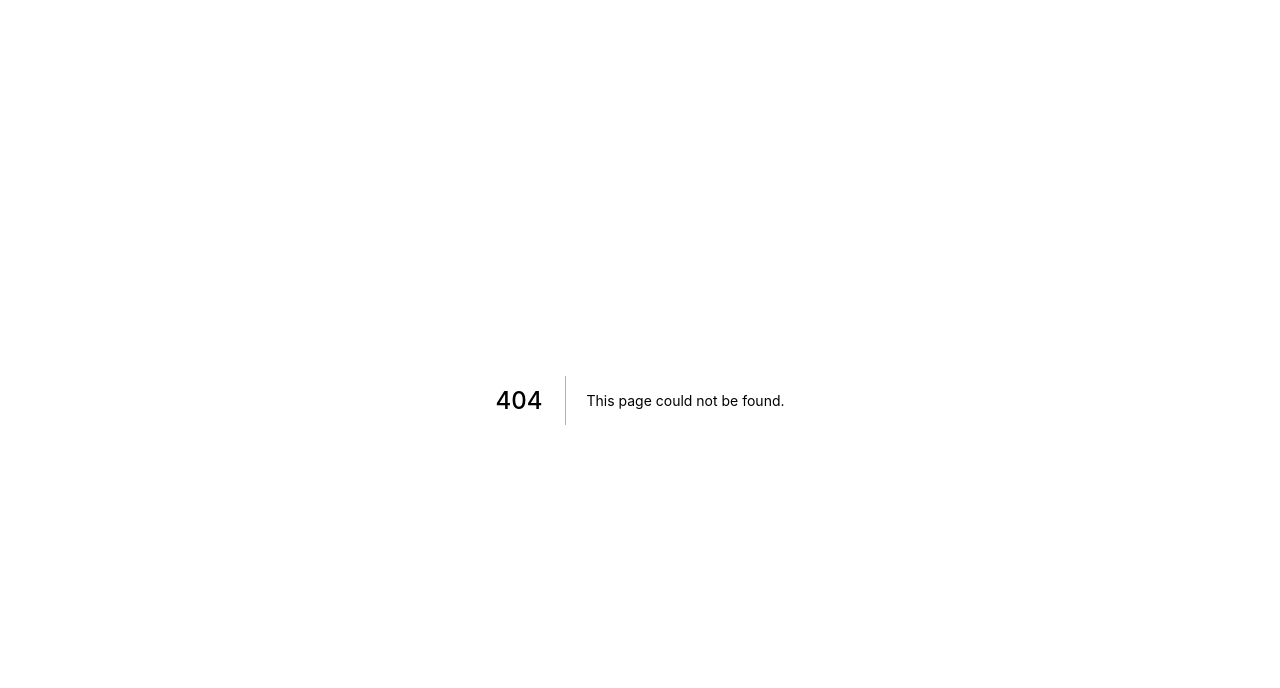
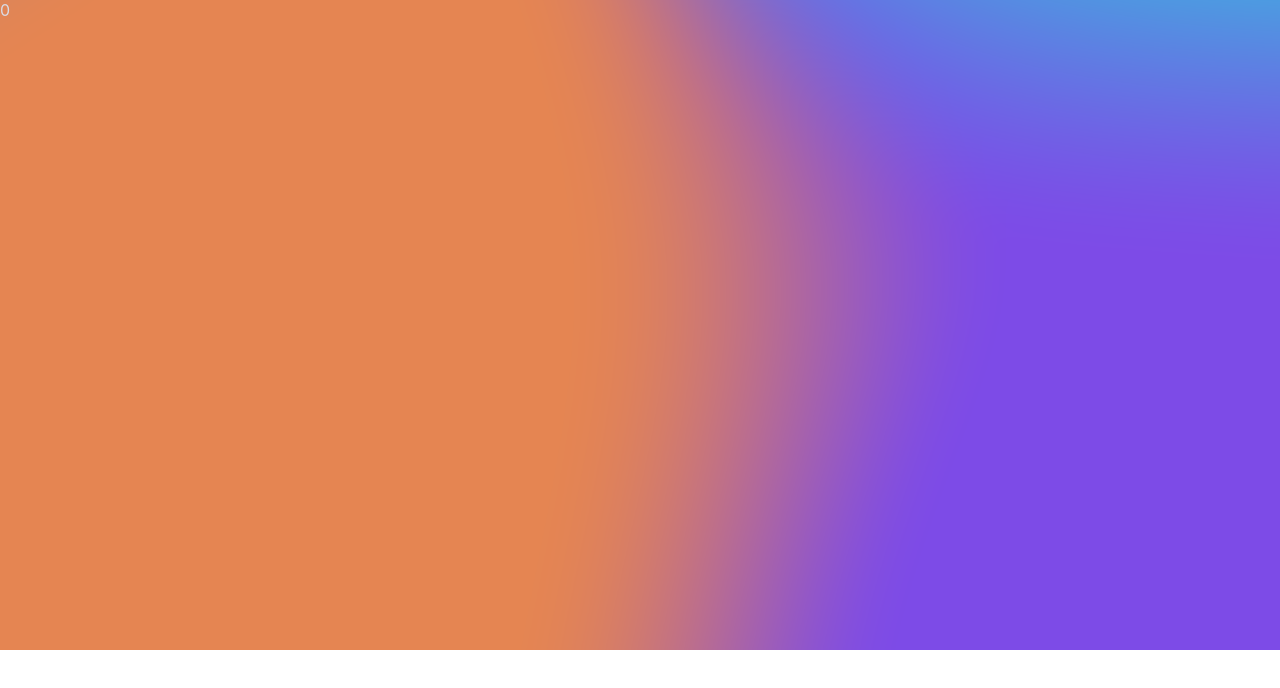
Before and after one commit to Kwabena-Agyeman/nextJS-coffee-stores, a Next.js app: page /coffee-store/0 in a window 1280 px wide. Before the commit this address had no page. Shown: the top 688 px of the page. Built offline with nearby package versions, Linux system fonts and the light colour scheme.

Commit message:
added background image

```diff
--- a/components/banner.module.scss
+++ b/components/banner.module.scss
@@ -1,3 +1,5 @@
+/** @format */
+
 /**
  * By default, this is a mobile breakpoint *
  *
--- /dev/null
+++ b/pages/coffee-store/[id].js
@@ -0,0 +1,13 @@
+/** @format */
+
+import React from "react";
+import { useRouter } from "next/router";
+
+const CoffeStore = () => {
+  const router = useRouter();
+
+  console.log("router", router);
+  return <div>{router.query.id}</div>;
+};
+
+export default CoffeStore;
```
Also changed, not shown: pages/coffee-store/index.js (added, +9 -0 lines).
